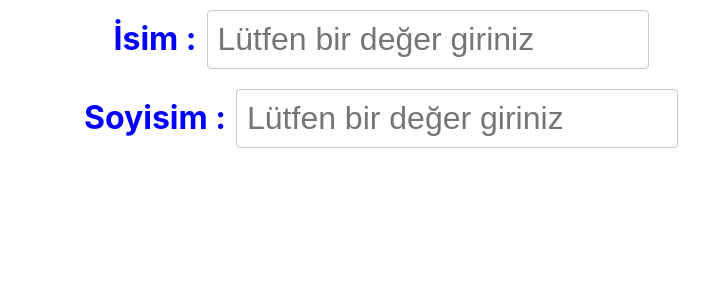
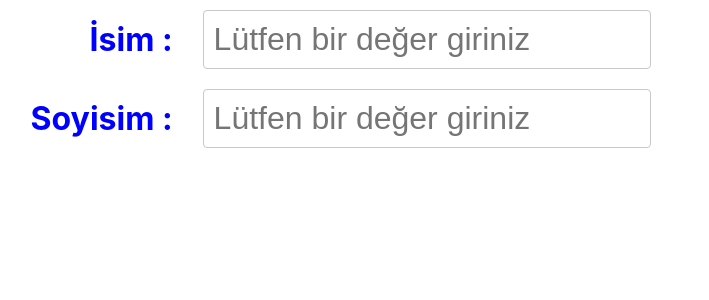
Before and after one commit to gundogdutekin/React-Learning, a React (Create React App) app: page / in a window 1280 px wide. Shown: the top 300 px of the page, without its empty margins (254-963 px from the left). Built offline with nearby package versions, Linux system fonts and the light colour scheme.

Commit message:
index.css edited

```diff
--- a/src/components/InputExample.js
+++ b/src/components/InputExample.js
@@ -13,17 +13,24 @@ function InputExample() {
         }*/
     }
   return (
-    <div>
+    <div className='container'>
 
         <div>
-            <label htmlFor="name">İsim :</label>
-            <input type="text" id="name" value={form.name} onChange={OnInputValue} placeholder="Lütfen bir değer giriniz"/>
+            <div className="form">
+                <label htmlFor="name">İsim :</label>
+                <input type="text" id="name" value={form.name} onChange={OnInputValue} placeholder="Lütfen bir değer giriniz"/>
+                <div></div>
+            </div>
         </div>
         <div>
-            <label htmlFor="surname">Soyisim :</label>
-            <input type="text" id="surname" value={form.surname} onChange={OnInputValue} placeholder="Lütfen bir değer giriniz"/>
+            <div className="form">
+                <label htmlFor="surname">Soyisim :</label>
+                <input type="text" id="surname" value={form.surname} onChange={OnInputValue} placeholder="Lütfen bir değer giriniz"/>
+                <div></div>
+            </div>
+            <div className='display'>{form.name} {form.surname}</div>
         </div>
-        <div className='display'>{form.name} {form.surname}</div>
+
 
     </div>
   )
--- a/src/index.css
+++ b/src/index.css
@@ -11,9 +11,12 @@ code {
   font-family: source-code-pro, Menlo, Monaco, Consolas, 'Courier New',
     monospace;
 }
+.container{
+  margin:0 auto;
+}
 div{
-  text-align: center;
 
+  margin:0 auto;
 }
 .red{
   color: red;
@@ -47,10 +50,23 @@ div h6{
 .btn:hover{
   background-color: rgb(136, 136, 225);
 }
+.form{
+  display: flex;
+  flex-direction: row;
+  justify-content: center;
+  align-items: center;
+
+}
+
 label  {
   font-size: 2rem;
   color: blue;
   font-weight: bold;
+  min-width:33.33%;
+  text-align: right;
+  margin-right:20px;
+  justify-items: flex-end;
+
 }
 input {
   font-size: 2rem;
@@ -58,16 +74,18 @@ input {
   margin: 10px;
   border: 1px solid rgb(202, 200, 200);
   border-radius:4px;
+  width:33.33%;
+
 }
 input:focus{
   outline: none;
   border: 1px solid blue;
 }
 .display{
+  text-align: center;
   font-size: 2rem;
   color: blue;
   font-weight: bold;
-  margin: 10px;
-  text-align: left;
-  margin-left: 153px;
+
+
 }
```
